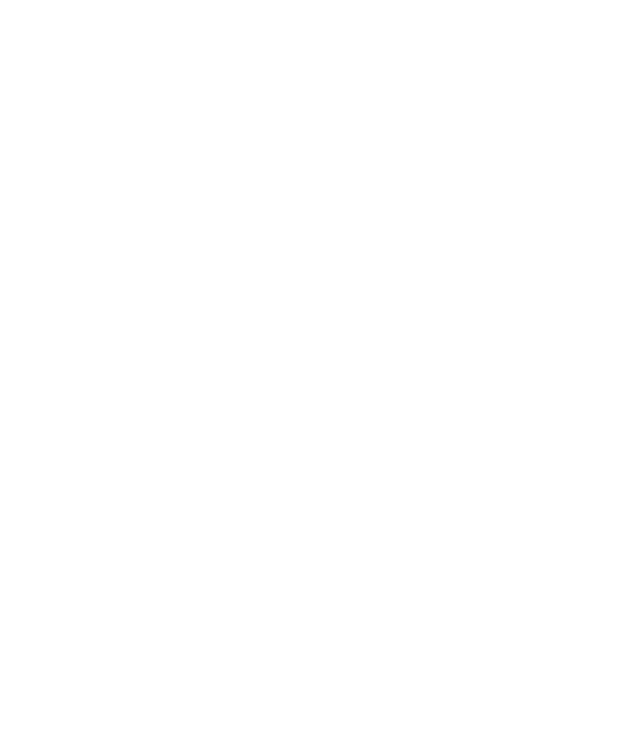
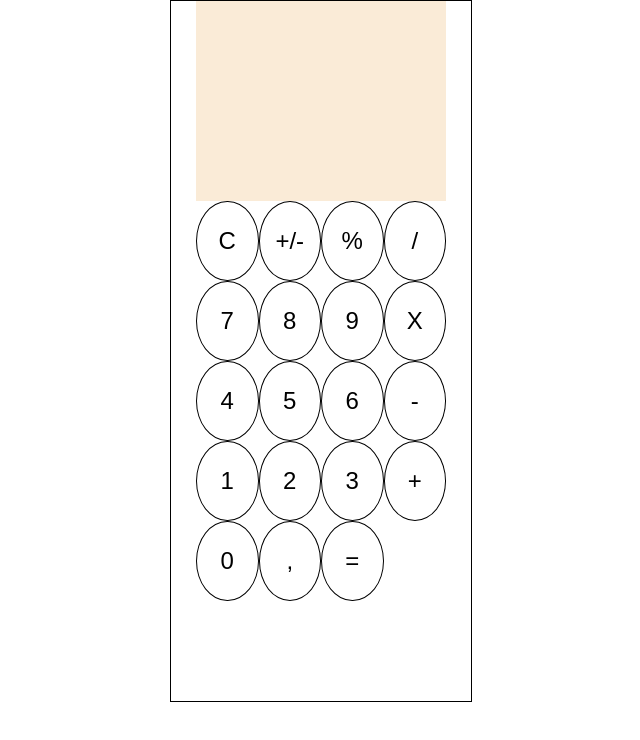
Before and after one commit to sharmarkeGit/calculator, a plain HTML site: page index.html in a window 1280 px wide. Shown: the whole page, without its empty margins (319-959 px from the left). Drawn offline with Linux system fonts and the light colour scheme.

Commit message:
Create basic html calculator

```diff
--- a/index.html
+++ b/index.html
@@ -10,5 +10,34 @@
 </head>
 <body>
 
+    <div class="content">
+        <div class="calculator">
+            <div class="screen"></div>
+            <div class="grid-container">
+                <div class="grid-items">C</div>
+                <div class="grid-items">+/-</div>
+                <div class="grid-items">%</div>
+                <div class="grid-items">/</div>
+                <div class="grid-items">7</div>
+                <div class="grid-items">8</div>
+                <div class="grid-items">9</div>
+                <div class="grid-items">X</div>
+                <div class="grid-items">4</div>
+                <div class="grid-items">5</div>
+                <div class="grid-items">6</div>
+                <div class="grid-items">-</div>
+                <div class="grid-items">1</div>
+                <div class="grid-items">2</div>
+                <div class="grid-items">3</div>
+                <div class="grid-items">+</div>
+                <div class="grid-items">0</div>
+                <div class="grid-items">,</div>
+                <div class="grid-items">=</div>
+            </div>
+        </div>
+    </div>
+
+
+
 </body>
 </html>
--- a/style.css
+++ b/style.css
@@ -0,0 +1,42 @@
+body {
+    margin: 0;
+    font-family: Arial, Helvetica, sans-serif;
+    font-size: 1.5rem;
+}
+
+.content {
+    display: flex;
+    justify-content: center;
+    align-items: center;
+}
+
+.calculator {
+    display: flex;
+    flex-direction: column;
+    align-items: center;
+    width: 300px;
+    height: 700px;
+    border: 1px solid;
+
+}
+
+.screen {
+    background-color: antiquewhite;
+    width: 250px;
+    height: 200px;
+}
+
+.grid-container {
+    width: 250px;
+    height: 400px;
+    display: grid;
+    grid-template-columns: repeat(4,1fr);
+}
+
+.grid-items {
+    border-radius: 50%;
+    border: 1px solid;
+    display: flex;
+    justify-content: center;
+    align-items: center;
+}
```
